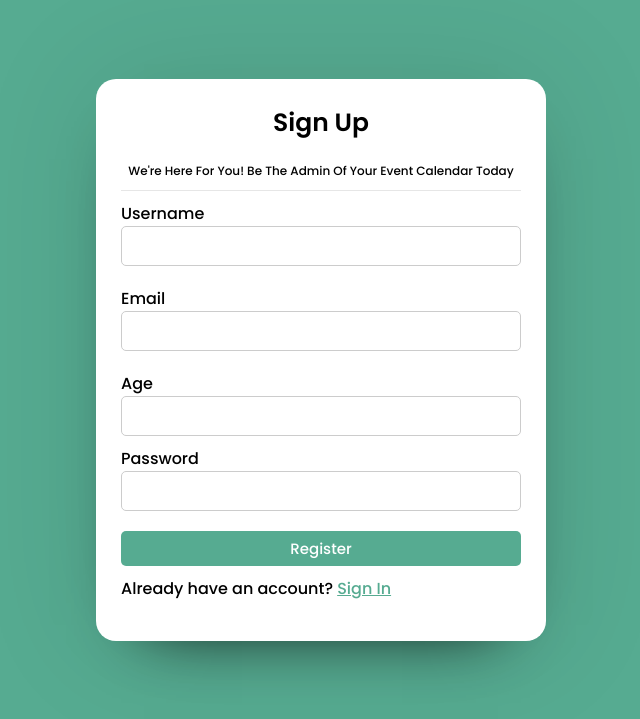
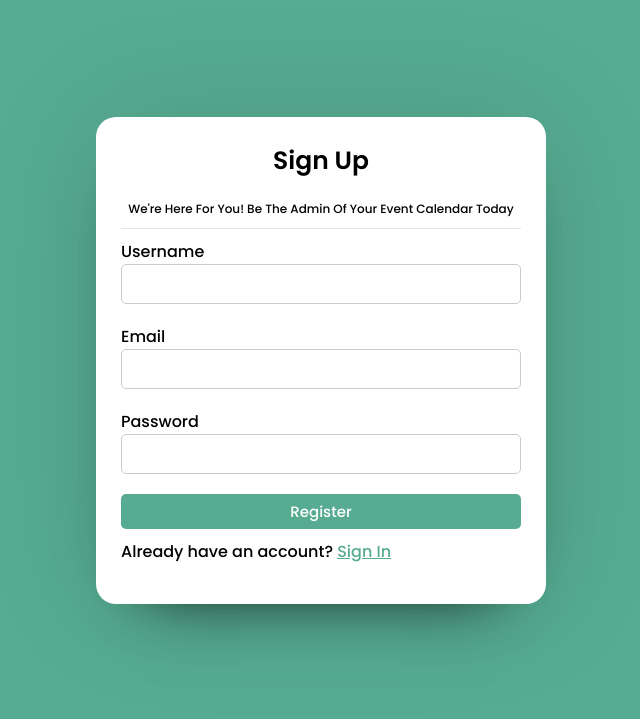
Before and after one commit to ridia6390/fyp_calventer, a PHP site: page /calventer/register.php in a window 1280 px wide. Shown: the top 719 px of the page, without its empty margins (319-959 px from the left). Run offline with PHP 8.4, Linux system fonts and the light colour scheme.

Commit message:
Age field removed

```diff
--- a/register.php
+++ b/register.php
@@ -13,17 +13,11 @@
     <div class="box form-box">
 
       <?php
-
       include("php/config.php");
-
-
-
       if (isset($_POST['submit'])) {
         $username = $_POST['username'];
         $email = $_POST['email'];
-        $age = $_POST['age'];
         $password = $_POST['password'];
-
 
         $checkExistingUser = "SELECT Email FROM users WHERE Email='$email'";
         $result = $conn->query($checkExistingUser);
@@ -35,17 +29,16 @@
           echo "<a href='javascript:self.history.back()'><button class='btn'>Go Back</button>";
 
         } else {
-          $sql = "INSERT INTO users (Username,Email,Age,Password) VALUES ('$username','$email','$age','$password')";
+          $sql = "INSERT INTO users (Username,Email,Password) VALUES ('$username','$email','$password')";
           if ($conn->query($sql) === TRUE) {
 
             echo "<div class='messager'>
               <p>Registration Successfull!!!</p>
               </div> <br>";
             echo "<a href='login.php'><button class='btn'>Login Now</button>";
-          $conn->close();
+            $conn->close();
 
-          }
-          else {
+          } else {
             echo "Error: " . $conn->error;
           }
 
@@ -70,11 +63,6 @@
           </div>
 
           <div class="field input">
-            <label for="age">Age</label>
-            <input type="number" name="age" id="age" autocomplete="off" required>
-          </div>
-
-          <div class="field input">
             <label for="password">Password</label>
             <input type="password" name="password" id="password" autocomplete="off" required>
           </div>
```
